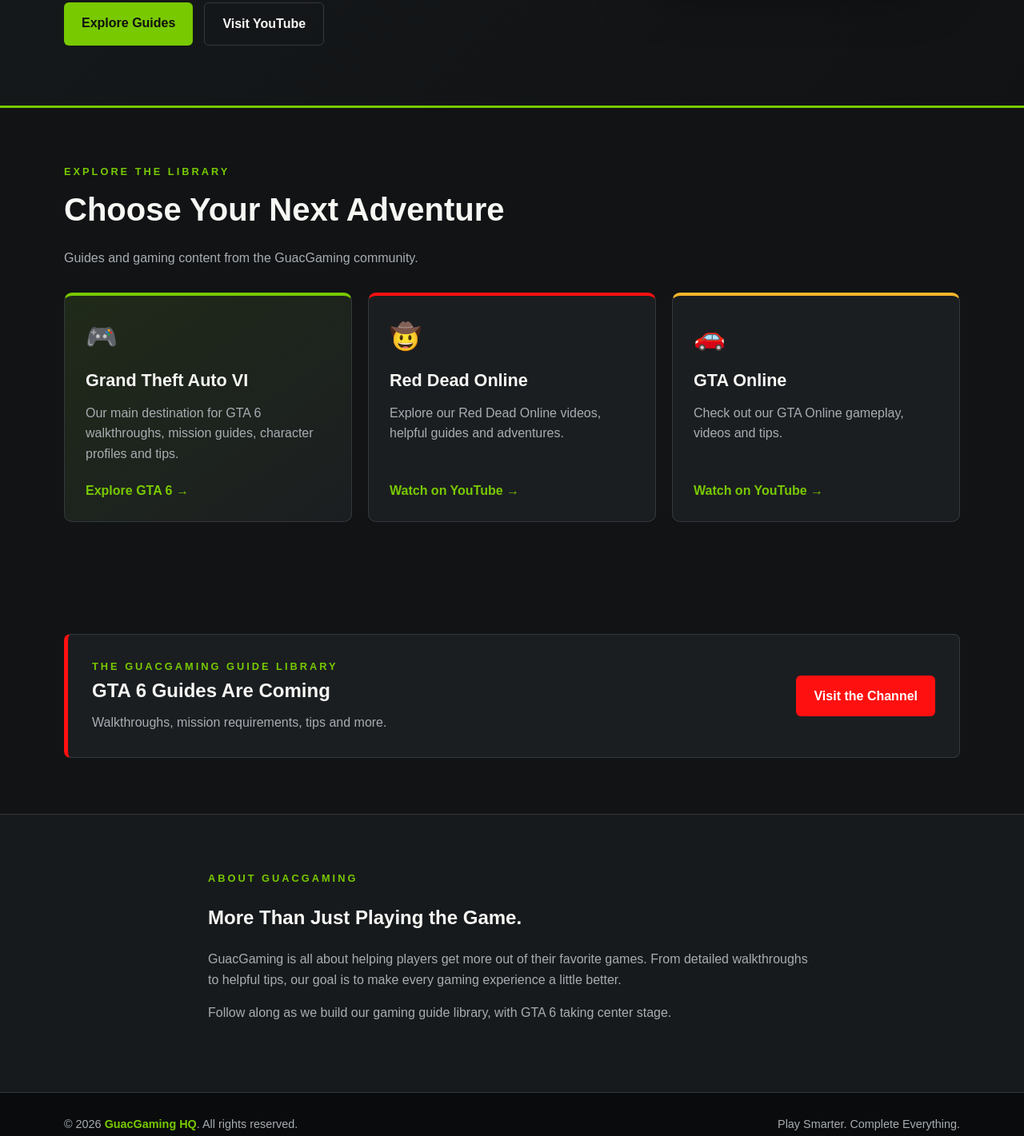
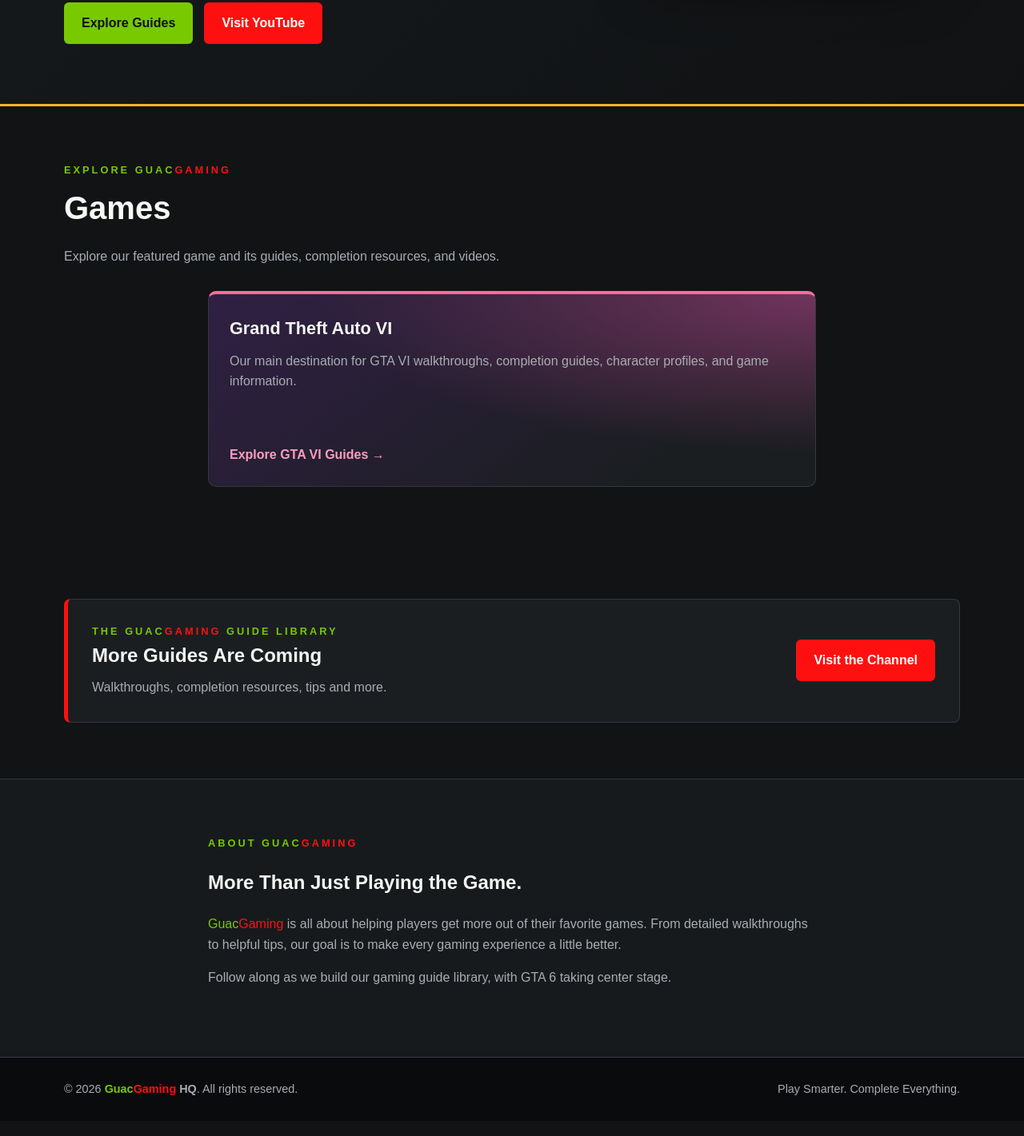
Before and after one commit to GuacK1ng/guacgaming-website, a plain HTML site: page index.html in a window 1280 px wide. Shown: the part 547-1968 px from the top of the page at 80% size. Drawn offline with Linux system fonts and the light colour scheme.

Commit message:
Update homepage branding and styling

```diff
--- a/index.html
+++ b/index.html
@@ -1,697 +1,424 @@
-
 
 <!DOCTYPE html>
-
 <html lang="en">
-
 <head>
-
   <meta charset="UTF-8">
-
   <meta name="viewport" content="width=device-width, initial-scale=1.0">
-
   <meta name="description" content="GuacGaming — gaming guides, walkthroughs, tips and videos. Get ready for GTA 6.">
-
   <meta name="theme-color" content="#17191b">
-
   <title>GuacGaming HQ | Play Smarter. Complete Everything.</title>
 
   <style>
-
     :root {
-
       --bg: #111315;
-
       --surface: #1b1e21;
-
       --surface2: #25292d;
-
       --green: #78c900;
-
       --red: #ff1010;
-
       --gold: #f5b52c;
-
       --white: #f7f7f4;
-
       --muted: #a8adb2;
-
       --border: #34393e;
-
     }
 
     * { box-sizing: border-box; }
-
     html { scroll-behavior: smooth; }
 
     body {
-
       margin: 0;
-
       background: var(--bg);
-
       color: var(--white);
-
       font-family: Arial, Helvetica, sans-serif;
-
       line-height: 1.6;
-
     }
 
     a { color: inherit; text-decoration: none; }
 
     .container {
-
       width: min(1120px, 90%);
-
       margin: auto;
-
     }
 
     header {
-
       background: #0b0d0f;
-
       border-bottom: 1px solid var(--border);
-
       position: sticky;
-
       top: 0;
-
       z-index: 10;
-
     }
 
     .nav {
-
       min-height: 82px;
-
       display: flex;
-
       align-items: center;
-
       justify-content: space-between;
-
       gap: 24px;
-
     }
 
     .brand {
-
       display: flex;
-
       align-items: center;
-
       gap: 12px;
-
       font-size: 1.3rem;
-
       font-weight: 900;
-
       letter-spacing: 1px;
-
     }
 
     .brand img {
-
       width: 52px;
-
       height: 52px;
-
       object-fit: contain;
-
     }
 
-    .brand span { color: var(--green); }
+    .brand-guac { color: var(--green); }
+    .brand-gaming { color: var(--red); }
 
     nav {
-
       display: flex;
-
       flex-wrap: wrap;
-
       gap: 24px;
-
       font-size: .94rem;
-
       font-weight: bold;
-
     }
 
     nav a:hover { color: var(--green); }
 
     .hero {
-
       padding: 85px 0 75px;
-
       background:
-
         radial-gradient(ellipse at 80% 30%, #293b13 0%, transparent 45%),
-
         linear-gradient(135deg, #171a1c, #101214);
-
-      border-bottom: 3px solid var(--green);
-
+      border-bottom: 3px solid var(--gold);
     }
 
     .hero-content {
-
       display: grid;
-
       grid-template-columns: 1.2fr .8fr;
-
       align-items: center;
-
       gap: 40px;
-
     }
 
     .eyebrow {
-
       color: var(--green);
-
       font-weight: 900;
-
       text-transform: uppercase;
-
       letter-spacing: 3px;
-
       font-size: .8rem;
-
     }
 
     h1 {
-
       font-size: clamp(2.7rem, 6vw, 5rem);
-
       line-height: 1.04;
-
       margin: 15px 0 20px;
-
       letter-spacing: -2px;
-
     }
 
     h1 span { color: var(--green); }
 
     .hero p {
-
       color: var(--muted);
-
       font-size: 1.12rem;
-
       max-width: 570px;
-
     }
 
     .hero-logo {
-
       width: 100%;
-
       max-width: 330px;
-
       display: block;
-
       margin: auto;
-
       filter: drop-shadow(0 12px 35px #0009);
-
     }
 
     .actions {
-
       display: flex;
-
       flex-wrap: wrap;
-
       gap: 14px;
-
       margin-top: 30px;
-
     }
 
     .button {
-
       display: inline-block;
-
       padding: 13px 22px;
-
       border-radius: 6px;
-
       font-weight: 900;
-
       text-align: center;
-
       transition: .2s;
-
     }
 
     .button:hover { transform: translateY(-2px); }
 
     .button-green {
-
       background: var(--green);
-
       color: #111;
-
     }
 
     .button-red {
-
       background: var(--red);
-
       color: white;
-
     }
 
     .button-outline {
-
       border: 1px solid var(--border);
-
       color: var(--white);
-
     }
 
     section { padding: 70px 0; }
 
-    .section-heading {
-
-      margin-bottom: 30px;
-
-    }
+    .section-heading { margin-bottom: 30px; }
 
     .section-heading h2 {
-
       font-size: clamp(1.8rem, 4vw, 2.5rem);
-
       margin: 5px 0;
-
     }
 
     .section-heading p { color: var(--muted); }
 
     .game-grid {
-
       display: grid;
-
-      grid-template-columns: repeat(3, 1fr);
-
+      grid-template-columns: minmax(0, 1fr);
+      max-width: 760px;
+      margin: 0 auto;
       gap: 20px;
-
     }
 
     .game-card {
-
       background: var(--surface);
-
       border: 1px solid var(--border);
-
       border-radius: 10px;
-
       padding: 26px;
-
       min-height: 245px;
-
       display: flex;
-
       flex-direction: column;
-
       align-items: flex-start;
-
       transition: .2s;
-
     }
 
     .game-card:hover {
-
       transform: translateY(-5px);
-
       border-color: var(--green);
-
     }
 
     .game-card.featured {
+      border-top: 4px solid #ff6b9d;
+      background:
+        radial-gradient(ellipse at 100% 0%, #71345d 0%, transparent 58%),
+        linear-gradient(145deg, #302044, #1b1e21 78%);
+    }
 
-      border-top: 4px solid var(--green);
+    .game-card.featured:hover {
+      border-color: #ff6b9d;
+    }
 
-      background: linear-gradient(145deg, #202a19, var(--surface));
-
+    .game-card.featured .card-link {
+      color: #ff9cbd;
     }
 
     .game-card.red { border-top: 4px solid var(--red); }
-
     .game-card.gold { border-top: 4px solid var(--gold); }
 
     .game-icon {
-
       font-size: 2rem;
-
       margin-bottom: 12px;
-
     }
 
     .game-card h3 {
-
       font-size: 1.35rem;
-
       margin: 0 0 10px;
-
     }
 
     .game-card p {
-
       color: var(--muted);
-
       margin: 0 0 20px;
-
     }
 
     .card-link {
-
       color: var(--green);
-
       font-weight: bold;
-
       margin-top: auto;
-
     }
 
     .featured-banner {
-
       background: var(--surface);
-
       border: 1px solid var(--border);
-
       border-left: 5px solid var(--red);
-
       border-radius: 8px;
-
       padding: 30px;
-
       display: flex;
-
       justify-content: space-between;
-
       align-items: center;
-
       flex-wrap: wrap;
-
       gap: 20px;
-
     }
 
     .featured-banner h2 { margin: 0 0 8px; }
-
     .featured-banner p { color: var(--muted); margin: 0; }
 
     .about {
-
       background: #171a1c;
-
       border-top: 1px solid var(--border);
-
     }
 
-    .about-content {
-
-      max-width: 760px;
-
-    }
-
+    .about-content { max-width: 760px; }
     .about p { color: var(--muted); }
 
     footer {
-
       padding: 28px 0;
-
       background: #090b0c;
-
       border-top: 1px solid var(--border);
-
       color: var(--muted);
-
       font-size: .9rem;
-
     }
 
     .footer-inner {
-
       display: flex;
-
       justify-content: space-between;
-
       align-items: center;
-
       flex-wrap: wrap;
-
       gap: 15px;
-
     }
 
-    footer strong { color: var(--green); }
-
     @media (max-width: 760px) {
-
       .nav {
-
         padding: 15px 0;
-
         align-items: flex-start;
-
         flex-direction: column;
-
       }
 
       nav { gap: 15px; }
-
       .hero { padding: 55px 0; }
 
       .hero-content {
-
         grid-template-columns: 1fr;
-
         text-align: center;
-
       }
 
-      .hero p { margin-left: auto; margin-right: auto; }
+      .hero p {
+        margin-left: auto;
+        margin-right: auto;
+      }
 
       .actions { justify-content: center; }
-
       .hero-logo { max-width: 230px; }
-
       .game-grid { grid-template-columns: 1fr; }
-
       section { padding: 50px 0; }
-
     }
-
   </style>
-
 </head>
 
 <body>
-
   <header>
-
     <div class="container nav">
-
       <a class="brand" href="#">
-
         <img src="full%20logo%20with%20transparent%20background.png" alt="GuacGaming logo">
-
-        <div>GUAC<span>GAMING</span></div>
-
+        <div>
+          <span class="brand-guac">GUAC</span><span class="brand-gaming">GAMING</span>
+        </div>
       </a>
 
       <nav>
-
         <a href="#home">Home</a>
-
         <a href="#games">Games</a>
-
         <a href="#guides">Guides</a>
-
         <a href="#about">About</a>
-
         <a href="https://www.youtube.com/@guacgaming" target="_blank" rel="noopener">YouTube ↗</a>
-
       </nav>
-
     </div>
-
   </header>
 
   <main>
-
     <section class="hero" id="home">
-
       <div class="container hero-content">
-
         <div>
-
-          <div class="eyebrow">Welcome to GuacGaming HQ</div>
+          <div class="eyebrow">
+            Welcome to <span class="brand-guac">Guac</span><span class="brand-gaming">Gaming</span> HQ
+          </div>
 
           <h1>PLAY SMARTER.<br><span>COMPLETE EVERYTHING.</span></h1>
 
           <p>
-
             Your home for gaming guides, walkthroughs, tips and strategies.
-
             Get ready for the next adventure.
-
           </p>
 
           <div class="actions">
-
             <a class="button button-green" href="#guides">Explore Guides</a>
-
-            <a class="button button-outline" href="https://www.youtube.com/@guacgaming" target="_blank" rel="noopener">Visit YouTube</a>
-
+            <a class="button button-red" href="https://www.youtube.com/@guacgaming" target="_blank" rel="noopener">Visit YouTube</a>
           </div>
-
         </div>
 
         <div>
-
           <img class="hero-logo"
-
             src="full%20logo%20with%20transparent%20background.png"
-
             alt="GuacGaming">
-
         </div>
-
       </div>
-
     </section>
 
     <section id="games">
+      <div class="container">
+        <div class="section-heading">
+          <div class="eyebrow">
+            Explore <span class="brand-guac">Guac</span><span class="brand-gaming">Gaming</span>
+          </div>
 
-      <div class="container">
-
-        <div class="section-heading">
-
-          <div class="eyebrow">Explore the library</div>
-
-          <h2>Choose Your Next Adventure</h2>
-
-          <p>Guides and gaming content from the GuacGaming community.</p>
-
+          <h2>Games</h2>
+          <p>Explore our featured game and its guides, completion resources, and videos.</p>
         </div>
 
         <div class="game-grid">
-
           <article class="game-card featured">
-
-            <div class="game-icon">🎮</div>
-
             <h3>Grand Theft Auto VI</h3>
-
-            <p>Our main destination for GTA 6 walkthroughs, mission guides, character profiles and tips.</p>
-
-            <a class="card-link" href="#guides">Explore GTA 6 →</a>
-
+            <p>Our main destination for GTA VI walkthroughs, completion guides, character profiles, and game information.</p>
+            <a class="card-link" href="#guides">Explore GTA VI Guides →</a>
           </article>
-
-          <article class="game-card red">
-
-            <div class="game-icon">🤠</div>
-
-            <h3>Red Dead Online</h3>
-
-            <p>Explore our Red Dead Online videos, helpful guides and adventures.</p>
-
-            <a class="card-link" href="https://www.youtube.com/@guacgaming" target="_blank" rel="noopener">Watch on YouTube →</a>
-
-          </article>
-
-          <article class="game-card gold">
-
-            <div class="game-icon">🚗</div>
-
-            <h3>GTA Online</h3>
-
-            <p>Check out our GTA Online gameplay, videos and tips.</p>
-
-            <a class="card-link" href="https://www.youtube.com/@guacgaming" target="_blank" rel="noopener">Watch on YouTube →</a>
-
-          </article>
-
         </div>
-
       </div>
-
     </section>
 
     <section id="guides">
+      <div class="container">
+        <div class="featured-banner">
+          <div>
+            <div class="eyebrow">
+              The <span class="brand-guac">Guac</span><span class="brand-gaming">Gaming</span> guide library
+            </div>
 
-      <div class="container">
-
-        <div class="featured-banner">
-
-          <div>
-
-            <div class="eyebrow">The GuacGaming guide library</div>
-
-            <h2>GTA 6 Guides Are Coming</h2>
-
-            <p>Walkthroughs, mission requirements, tips and more.</p>
-
+            <h2>More Guides Are Coming</h2>
+            <p>Walkthroughs, completion resources, tips and more.</p>
           </div>
 
           <a class="button button-red" href="https://www.youtube.com/@guacgaming" target="_blank" rel="noopener">Visit the Channel</a>
-
         </div>
-
       </div>
-
     </section>
 
     <section class="about" id="about">
-
       <div class="container about-content">
-
-        <div class="eyebrow">About GuacGaming</div>
+        <div class="eyebrow">
+          About <span class="brand-guac">Guac</span><span class="brand-gaming">Gaming</span>
+        </div>
 
         <h2>More Than Just Playing the Game.</h2>
 
         <p>
-
-          GuacGaming is all about helping players get more out of their
-
+          <span class="brand-guac">Guac</span><span class="brand-gaming">Gaming</span> is all about helping players get more out of their
           favorite games. From detailed walkthroughs to helpful tips,
-
           our goal is to make every gaming experience a little better.
-
         </p>
 
         <p>
-
           Follow along as we build our gaming guide library, with GTA 6
-
           taking center stage.
-
         </p>
-
       </div>
-
     </section>
-
   </main>
 
   <footer>
-
     <div class="container footer-inner">
-
-      <div>© 2026 <strong>GuacGaming HQ</strong>. All rights reserved.</div>
-
+      <div>© 2026 <strong><span class="brand-guac">Guac</span><span class="brand-gaming">Gaming</span> HQ</strong>. All rights reserved.</div>
       <div>Play Smarter. Complete Everything.</div>
-
     </div>
-
   </footer>
-
 </body>
-
 </html>
```
